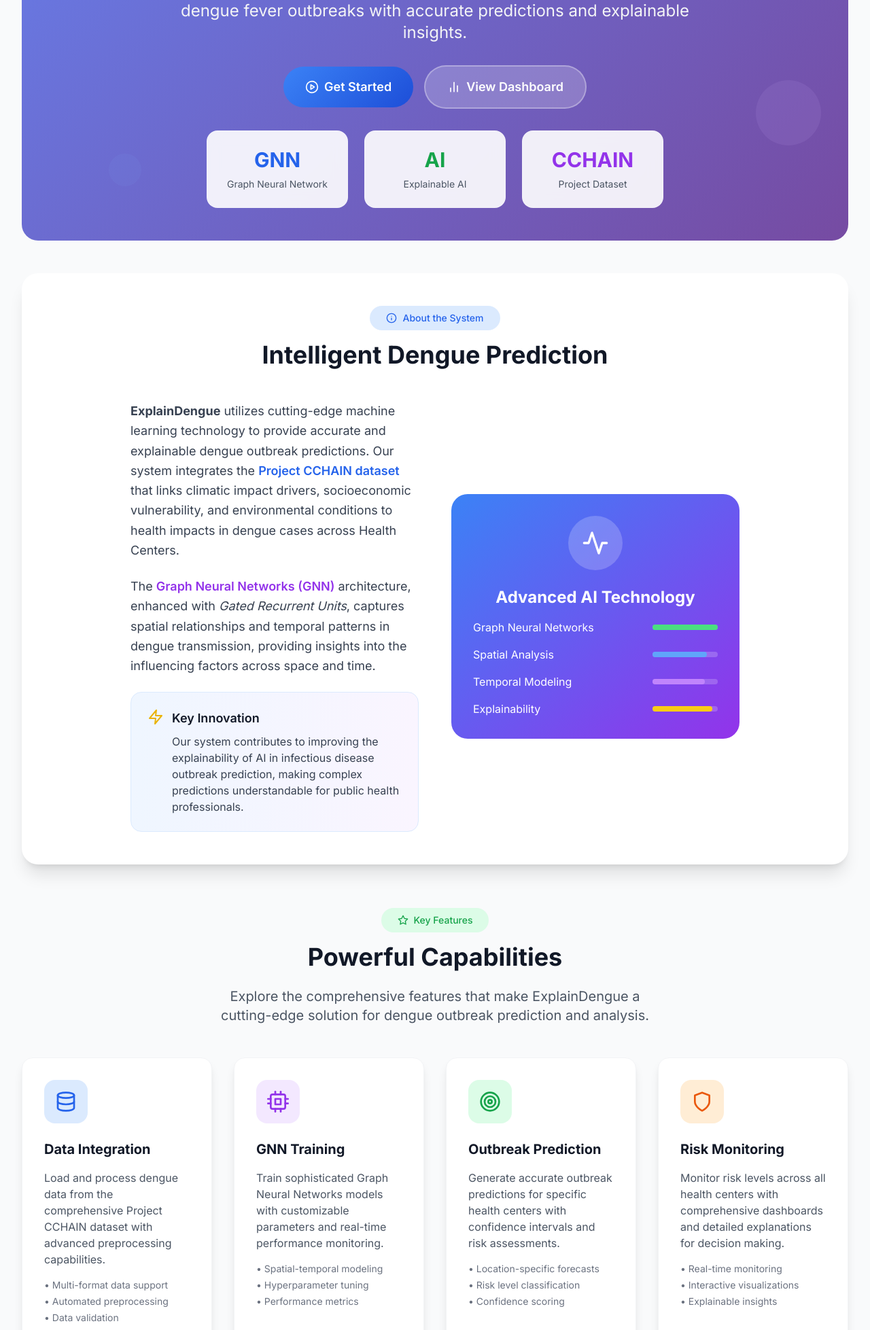
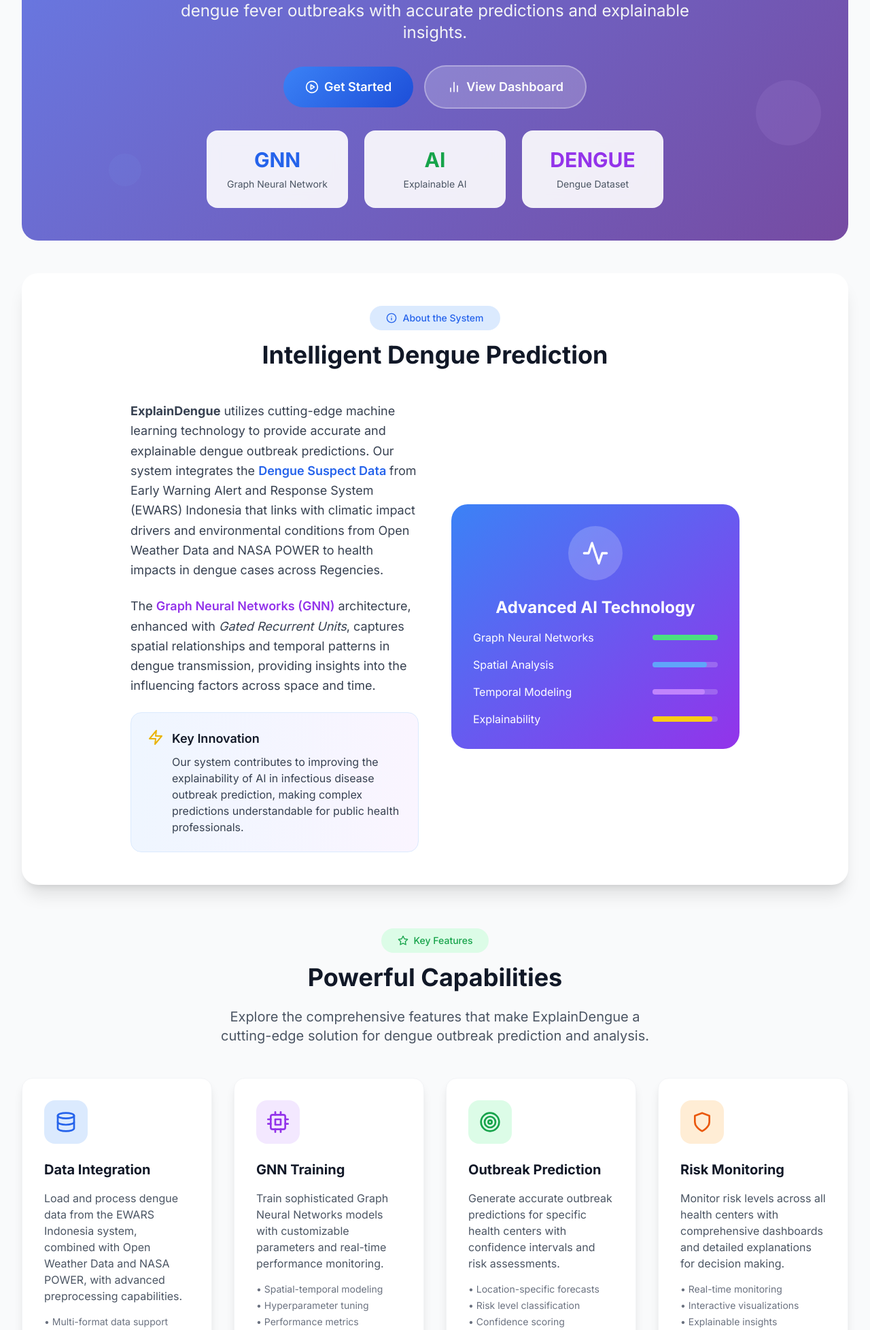
Before and after one commit to DinarNp/AI-dengue-STGNN, a Flask app: page / in a window 1280 px wide. Shown: the part 376-2333 px from the top of the page at 68% size. Run offline with Flask 3, Linux system fonts and the light colour scheme; some libraries are stand-ins or nearby versions.

Commit message:
edit html

```diff
--- a/templates/index.html
+++ b/templates/index.html
@@ -52,8 +52,8 @@
                         <div class="text-sm text-gray-600">Explainable AI</div>
                     </div>
                     <div class="stat-card p-6 rounded-2xl text-center">
-                        <div class="text-3xl font-bold text-purple-600 mb-2">CCHAIN</div>
-                        <div class="text-sm text-gray-600">Project Dataset</div>
+                        <div class="text-3xl font-bold text-purple-600 mb-2">DENGUE</div>
+                        <div class="text-sm text-gray-600">Dengue Dataset</div>
                     </div>
                 </div>
             </div>
@@ -86,9 +86,10 @@
                     <p class="text-lg text-gray-700 leading-relaxed">
                         <strong>ExplainDengue</strong> utilizes cutting-edge machine learning technology to provide
                         accurate and explainable dengue outbreak predictions. Our system integrates the
-                        <span class="font-semibold text-blue-600">Project CCHAIN dataset</span> that links
-                        climatic impact drivers, socioeconomic vulnerability, and environmental conditions
-                        to health impacts in dengue cases across Health Centers.
+                        <span class="font-semibold text-blue-600">Dengue Suspect Data </span> from
+                        Early Warning Alert and Response System (EWARS) Indonesia that links with
+                        climatic impact drivers and environmental conditions from Open Weather Data
+                        and NASA POWER to health impacts in dengue cases across Regencies.
                     </p>
 
                     <p class="text-lg text-gray-700 leading-relaxed">
@@ -177,8 +178,8 @@
             </div>
             <h3 class="text-xl font-bold text-gray-900 mb-4">Data Integration</h3>
             <p class="text-gray-600 mb-4">
-                Load and process dengue data from the comprehensive Project CCHAIN dataset
-                with advanced preprocessing capabilities.
+                Load and process dengue data from the EWARS Indonesia system, combined with Open Weather Data
+                and NASA POWER, with advanced preprocessing capabilities.
             </p>
             <ul class="text-sm text-gray-500 space-y-1">
                 <li>• Multi-format data support</li>
@@ -255,7 +256,7 @@
                     </div>
                     <h3 class="text-xl font-semibold mb-3">Load Data</h3>
                     <p class="text-blue-100 text-sm">
-                        Navigate to Data Management and load the Project CCHAIN dengue dataset
+                        Navigate to Data Management and load the dengue dataset
                     </p>
                 </div>
 
--- a/templates/risk_monitor.html
+++ b/templates/risk_monitor.html
@@ -6,7 +6,7 @@
 <!-- Page Header -->
 <div class="mb-8">
     <h1 class="text-4xl font-bold text-center text-blue-600 mb-2">Risk Monitor Dashboard</h1>
-    <p class="text-center text-gray-600">Monitor dengue outbreak risks across all health centers</p>
+    <p class="text-center text-gray-600">Monitor dengue outbreak risks across all regencies</p>
     <div class="text-center mt-4">
         <div class="inline-flex items-center bg-green-100 rounded-full px-4 py-2 text-sm">
             <i data-feather="database" class="w-4 h-4 mr-2 text-green-600"></i>
@@ -30,7 +30,7 @@
             <div class="relative">
                 <input type="text"
                        id="puskesmasSearch"
-                       placeholder="Search for a health center..."
+                       placeholder="Search for a regency..."
                        class="w-full px-4 py-3 pl-10 border border-gray-200 rounded-xl focus:ring-2 focus:ring-blue-500 focus:border-transparent transition-all">
                 <i data-feather="search" class="w-5 h-5 text-gray-400 absolute left-3 top-3.5"></i>
             </div>
@@ -63,7 +63,7 @@
                 <i data-feather="map-pin" class="w-6 h-6 text-blue-600"></i>
             </div>
             <div>
-                <p class="text-sm text-gray-600">Total Centers</p>
+                <p class="text-sm text-gray-600">Total Regencies</p>
                 <p class="text-2xl font-bold text-blue-600" id="totalCenters">-</p>
             </div>
         </div>
```
Also changed, not shown: templates/dashboard.html (+12 -12 lines), templates/data_management.html (+12 -11 lines).
